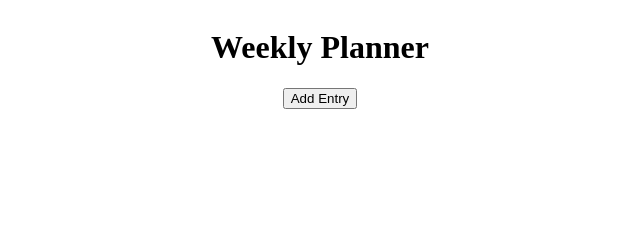
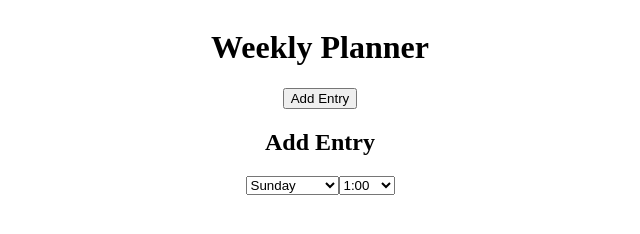
Before and after one commit to e-bales/week-planner, a website: page index.html in a window 1280 px wide. Shown: the whole page, without its empty margins (320-960 px from the left). Drawn offline with Linux system fonts and the light colour scheme.

Commit message:
copy pasta selects

```diff
--- a/index.html
+++ b/index.html
@@ -22,6 +22,54 @@
       </div>
     </div>
   </div>
+  <div id="modal-overlay" class="overlay">
+    <div class="modal-card">
+      <form>
+        <div class="row">
+          <div class="col-full">
+            <h2>Add Entry</h2>
+          </div>
+        </div>
+        <div class="row">
+          <div class="col-full">
+            <select name="day" id="select-day">
+              <option value="Sunday">Sunday</option>
+              <option value="Monday">Monday</option>
+              <option value="Tuesday">Tuesday</option>
+              <option value="Wednesday">Wednesday</option>
+              <option value="Thursday">Thursday</option>
+              <option value="Friday">Friday</option>
+              <option value="Saturday">Saturday</option>
+            </select>
+            <select name="time" id="select-time">
+              <option value="1">1:00</option>
+              <option value="2">2:00</option>
+              <option value="3">3:00</option>
+              <option value="4">4:00</option>
+              <option value="5">5:00</option>
+              <option value="6">6:00</option>
+              <option value="7">7:00</option>
+              <option value="8">8:00</option>
+              <option value="9">9:00</option>
+              <option value="11">11:00</option>
+              <option value="12">12:00</option>
+              <option value="13">13:00</option>
+              <option value="14">14:00</option>
+              <option value="15">15:00</option>
+              <option value="16">16:00</option>
+              <option value="17">17:00</option>
+              <option value="18">18:00</option>
+              <option value="19">19:00</option>
+              <option value="20">20:00</option>
+              <option value="21">21:00</option>
+              <option value="22">22:00</option>
+              <option value="23">23:00</option>
+              <option value="24">24:00</option>
+            </select>
+          </div>
+        </div>
+      </form>
+    </div>
   </div>
   <script src="main.js"></script>
 </body>
```
